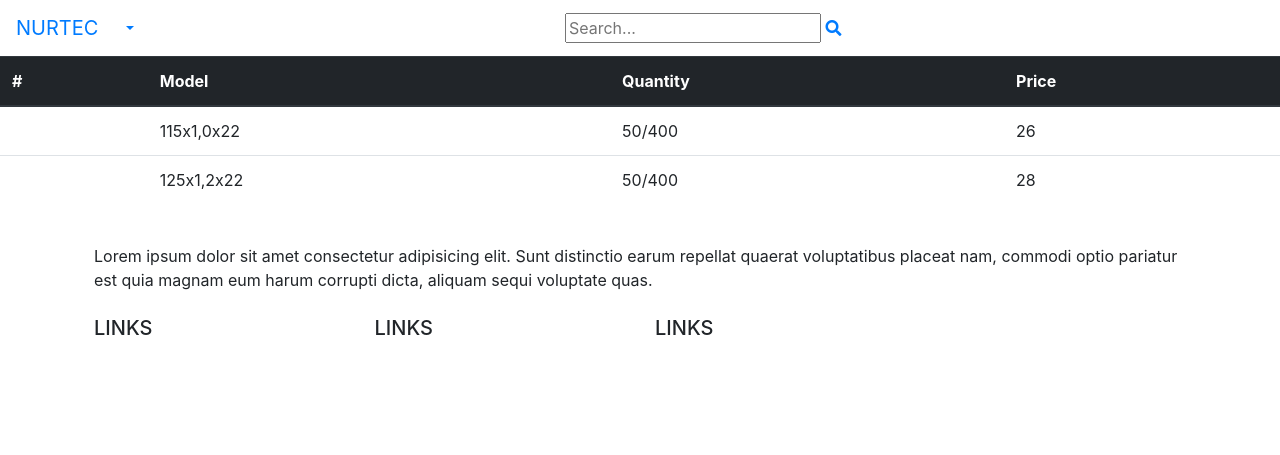
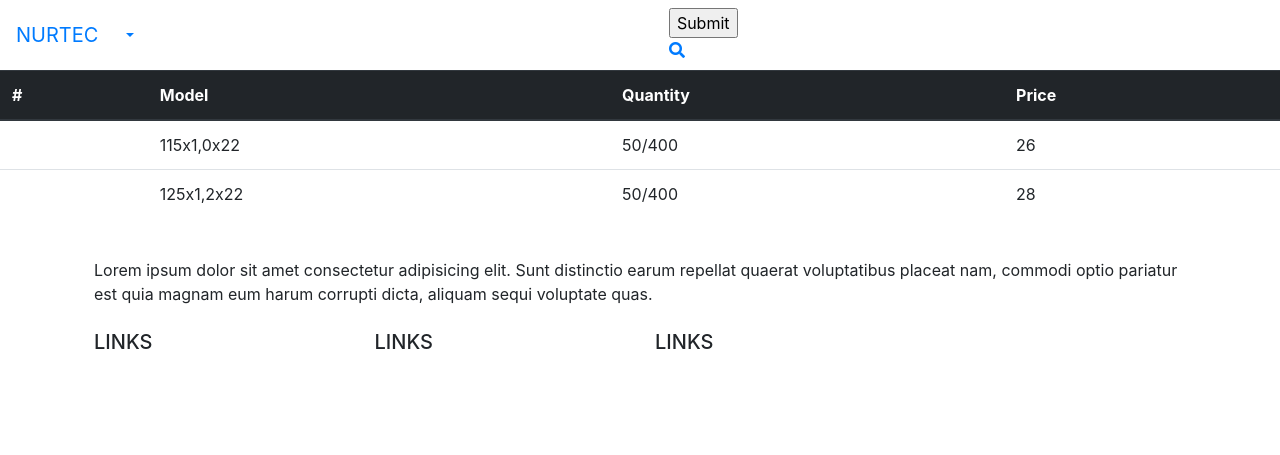
Before and after one commit to NBaiel81/Pricer, a Django app: page /models/2/ in a window 1280 px wide. Shown: the top 455 px of the page. Run offline with Django 3.2, Linux system fonts and the light colour scheme; data comes from the database, SQL or seed files in the repository; some libraries are stand-ins or nearby versions.

Commit message:
what can I do sometimes

```diff
--- a/ProjectPricer/Products/templates/products/navbar.html
+++ b/ProjectPricer/Products/templates/products/navbar.html
@@ -44,7 +44,9 @@
   <div class="container h-100">
    <div class="d-flex justify-content-center h-100">
     <div class="searchbar">
-     <input class="search_input" type="text" name="" placeholder="Search...">
+     <form method="GET" action="">{{ filters.form }}<input type="submit"></form>
+
+
      <a href="#" class="search_icon"><i class="fas fa-search"></i></a>
     </div>
    </div>
```
